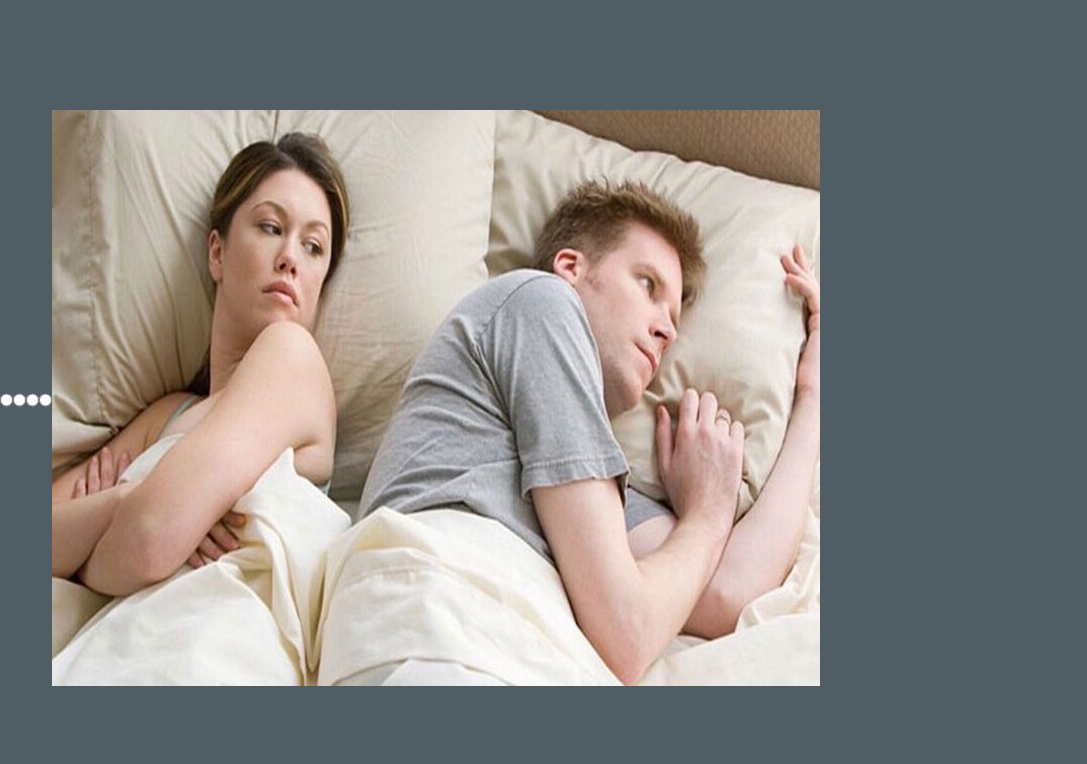
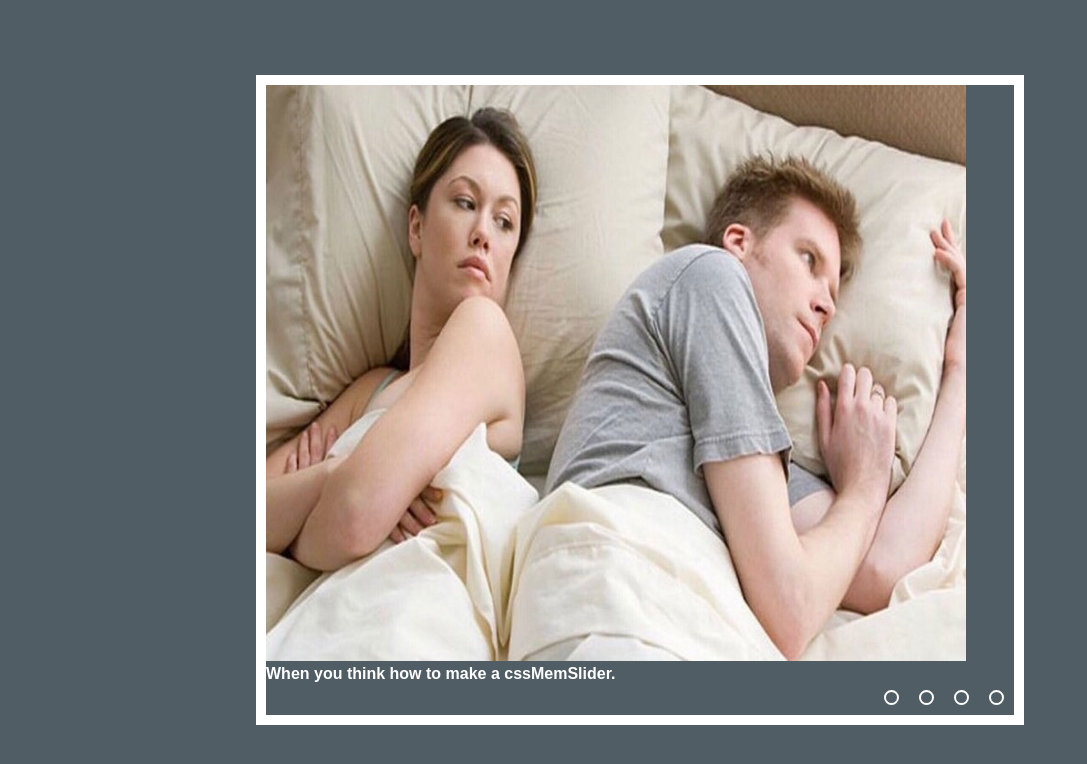
Before and after one commit to gru6/cssMemSlider, a plain HTML site: page cssMemSlider/index.html in a window 1280 px wide. Shown: the whole page, without its empty margins (0-1087 px from the left). Drawn offline with Linux system fonts and the light colour scheme.

Commit message:
feat: add Desktop CssMemSlider (Wed, May 11, 2022 10:53:47 PM)

```diff
--- a/cssMemSlider/index.html
+++ b/cssMemSlider/index.html
@@ -10,36 +10,48 @@
 </head>
 
 <body>
-    <div class="wrapper">
-        <div class="slider">
+
+    <div class="slider middle">
         <div class="slider-nav">
-                <label for="s1" class="slider-nav-item"></label>
-                <label for="s2" class="slider-nav-item"></label>
-                <label for="s3" class="slider-nav-item"></label>
-                <label for="s4" class="slider-nav-item"></label>
+            <label for="s1" class="slider-nav-item">
+                <div class="bullet"></div>
+            </label>
+            <label for="s2" class="slider-nav-item">
+                <div class="bullet"></div>
+            </label>
+            <label for="s3" class="slider-nav-item">
+                <div class="bullet"></div>
+            </label>
+            <label for="s4" class="slider-nav-item">
+                <div class="bullet"></div>
+            </label>
         </div>
         <div class="slider-items">
 
-                <input type="radio" name="s" id="s1">
+            <input type="radio" name="s" id="s1" checked>
             <input type="radio" name="s" id="s2">
             <input type="radio" name="s" id="s3">
             <input type="radio" name="s" id="s4">
 
-                <div class="item">
+            <div class="item s1">
                 <img src="./img/mem1.jpg" alt="">
+                <div class="item-text">When you think how to make a cssMemSlider.</div>
             </div>
             <div class="item">
                 <img src="./img/mem2.jpg" alt="">
+                <div class="item-text">You know. I'm something of a JS developer.</div>
             </div>
             <div class="item">
                 <img src="./img/mem3.jpg" alt="">
+                <div class="item-text">When you learn JS on your own.</div>
             </div>
             <div class="item">
                 <img src="./img/mem4.jpg" alt="">
+                <div class="item-text">When you made a cssMemSlider.</div>
             </div>
         </div>
     </div>
-    </div>
+
 
 
     <script src="./scrypt.js"></script>
--- a/cssMemSlider/style.css
+++ b/cssMemSlider/style.css
@@ -1,64 +1,124 @@
 * {
     margin: 0;
     padding: 0;
-    -webkit-box-sizing: border-box;
-    -moz-box-sizing: border-box;
     box-sizing: border-box;
 }
 
 body {
-    position: relative;
     background-color: rgb(80, 93, 100);
 }
 
 
-.wrapper {
+/* .wrapper {
     position: relative;
     width: 100%;
     height: 100vh;
-    display: -webkit-flex;
-    display: -moz-flex;
-    display: -ms-flex;
-    display: -o-flex;
     display: flex;
     justify-content: center;
-    -ms-align-items: center;
     align-items: center;
 
+} */
+
+.slider {
+    width: 768px;
+    height: 650px;
+    overflow: hidden;
+    border: 10px solid #fff;
 }
 
-.slider {
-    position: relative;
-    overflow: hidden;
-    min-width: 900px;
-    height: auto;
+.middle {
+    position: absolute;
+    top: 50%;
+    left: 50%;
+    transform: translate(-50%, -50%);
 }
 
 .slider-items {
     width: 400%;
     height: 100%;
-    display: -webkit-flex;
-    display: -moz-flex;
-    display: -ms-flex;
-    display: -o-flex;
     display: flex;
+    transition: all .5s;
 }
 
-.slider-items .item {
+.item {
     width: 25%;
+    transition: all .5s ease;
 }
 
-.slider-items .item img {
-    max-width: 100%;
-    height: auto;
+.item img {
+    width: 768px;
+    height: 576px;
+}
+
+/*- -*/
+.slider-items input {
+    position: absolute;
+    visibility: hidden;
+}
+
+.slider-nav {
+    position: absolute;
+    bottom: 0px;
+    width: 100%;
+    display: flex;
+    justify-content: flex-end;
+}
+
+.slider-nav-item {
+    width: 15px;
+    height: 15px;
+    border: 2px solid #fff;
+    border-radius: 10px;
+    margin: 10px;
+    cursor: pointer;
+    transition: all .5s ease;
+}
+
+.bullet {
+    position: relative;
+    bottom: 10px;
+    right: 10px;
+    height: 30px;
+    width: 30px;
+}
+
+.slider-nav-item:hover {
+    background-color: #fff;
+    transform: scale(1.1);
+}
+
+#s1:checked~.s1 {
+    margin-left: 0;
+}
+
+#s2:checked~.s1 {
+    margin-left: -25%;
+}
+
+#s3:checked~.s1 {
+    margin-left: -50%;
+}
+
+#s4:checked~.s1 {
+    margin-left: -75%;
 }
 
 
+/*- -*/
+
+
+.item-text {
+    font-size: 16px;
+    font-family: 'arial';
+    color: #fff;
+    font-weight: bold;
+}
+
 img {
     max-width: 700px;
+}
 
 
-}
 
 
 /*
```
Lines whose indentation alone changed are shown as unchanged.
